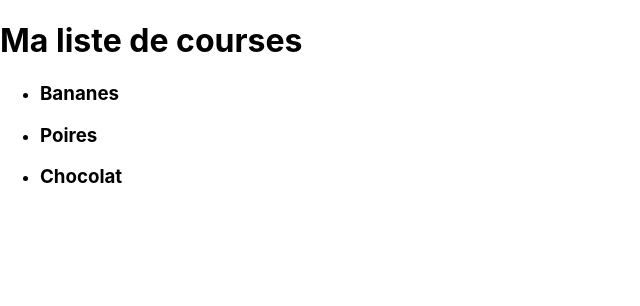
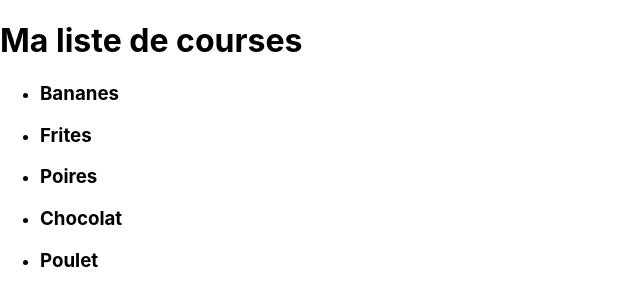
Before and after one commit to M2i-CDA-0720-Grenoble/s20-mobile-react-intro, a React (Create React App) app: page / in a window 1280 px wide. Shown: the top 306 px of the page, without its empty margins (0-640 px from the left). Built offline with nearby package versions, Linux system fonts and the light colour scheme.

Commit message:
Refactor static todos as component

```diff
--- a/src/App.js
+++ b/src/App.js
@@ -1,20 +1,25 @@
 import logo from './logo.svg';
 import './App.css';
+
+
+function Todo(props) {
+  return (
+    <li>
+      <h3>{props.text}</h3>
+    </li>
+  );
+}
 
 function App() {
   return (
     <div>
       <h1>Ma liste de courses</h1>
       <ul>
-        <li>
-          <h3>Bananes</h3>
-        </li>
-        <li>
-          <h3>Poires</h3>
-        </li>
-        <li>
-          <h3>Chocolat</h3>
-        </li>
+        <Todo text="Bananes" />
+        <Todo text="Frites" />
+        <Todo text="Poires" />
+        <Todo text="Chocolat" />
+        <Todo text="Poulet" />
       </ul>
     </div>
   );
```
